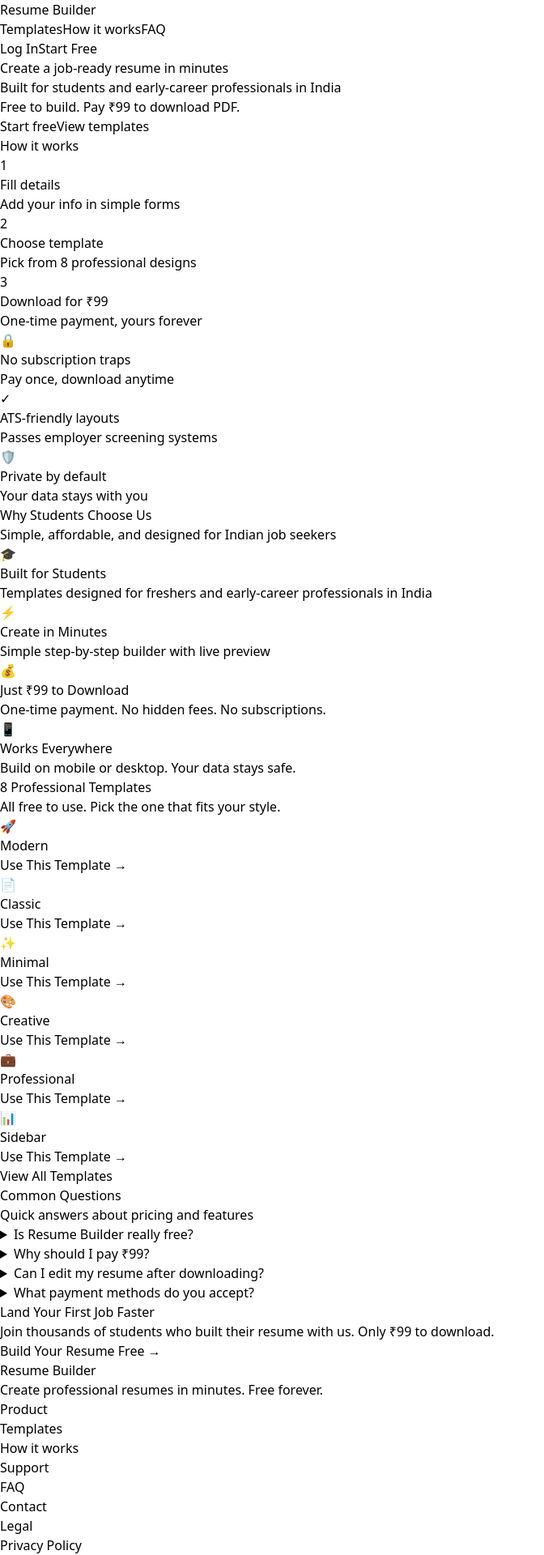
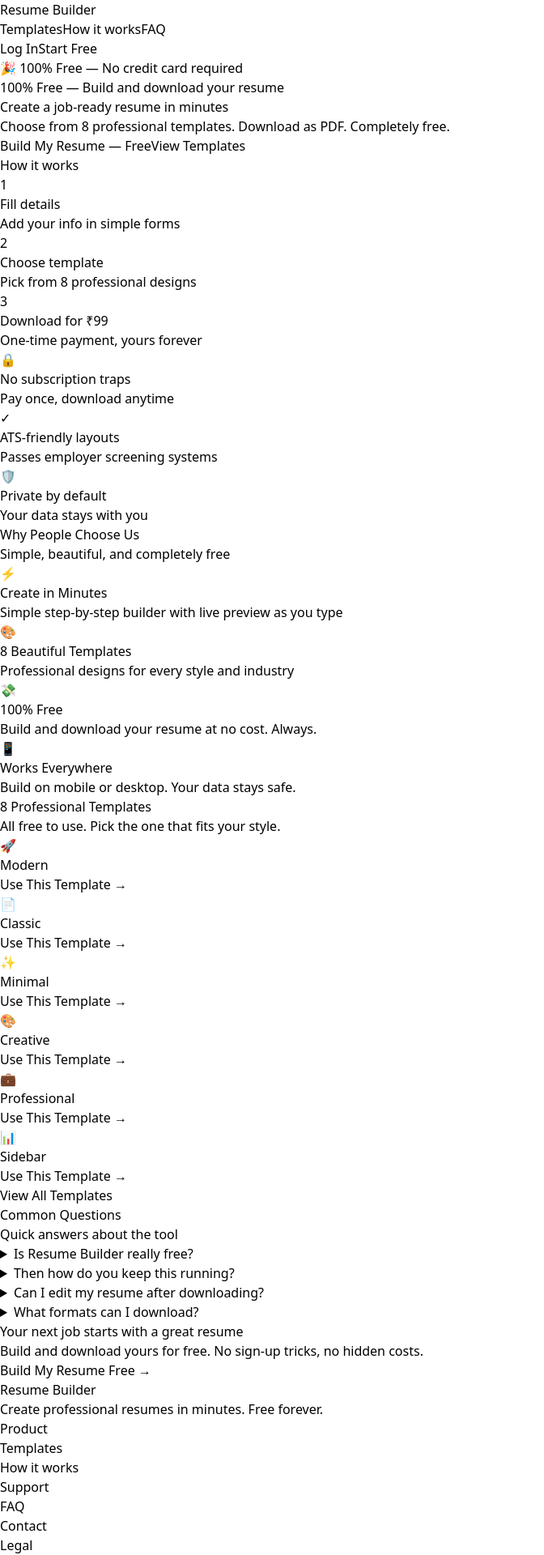
Before and after one commit to Msbroy1601/my-resume-builder, a React (Vite) app: page / in a window 1280 px wide. Shown: the top 1920 px of the page at 81% size, without its empty margins (0-672 px from the left). Built offline with nearby package versions, Linux system fonts and the light colour scheme; no server answers.

Commit message:
Update to free + buy me a coffee model

```diff
--- a/src/pages/Builder.jsx
+++ b/src/pages/Builder.jsx
@@ -223,49 +223,52 @@ function Builder() {
         </button>
 
         {/* Title */}
-        <div className="text-center mb-6">
-          <h2 className="text-2xl font-bold text-gray-900 mb-1">📥 Download Your Resume</h2>
-          <p className="text-gray-500 text-sm">One-time payment • No subscription</p>
+        <div className="text-center mb-5">
+          <div className="text-4xl mb-3">☕</div>
+          <h2 className="text-2xl font-bold text-gray-900 mb-2">This tool is completely free!</h2>
+          <p className="text-gray-600 text-base">If it helped you, buy me a coffee? 😊</p>
         </div>
 
-        {/* Amount */}
-        <div className="bg-gradient-to-r from-blue-50 to-indigo-50 rounded-xl p-4 text-center mb-6 border border-blue-100">
-          <p className="text-4xl font-bold text-blue-700">₹99</p>
-          <p className="text-sm text-gray-600 mt-1">PDF Download</p>
+        {/* Coffee suggestion */}
+        <div className="bg-amber-50 border border-amber-200 rounded-xl p-4 text-center mb-5">
+          <p className="text-amber-800 font-semibold text-sm">
+            💛 We recommend sending ₹99 or more
+          </p>
+          <p className="text-amber-600 text-xs mt-1">100% voluntary — totally up to you!</p>
         </div>
 
         {/* QR Code */}
         <div className="text-center mb-4">
           <p className="text-sm font-semibold text-gray-700 mb-3">
-            Scan QR code with any UPI app
+            Scan with any UPI app to tip
           </p>
           <div className="flex justify-center">
             <img
               src="/qr-code.jpg"
               alt="UPI QR Code"
-              className="w-48 h-48 object-contain border-2 border-gray-200 rounded-xl shadow-md"
+              className="w-44 h-44 object-contain border-2 border-gray-200 rounded-xl shadow-md"
             />
           </div>
         </div>
 
         {/* UPI ID */}
-        <div className="bg-gray-50 rounded-xl p-3 text-center mb-6 border border-gray-200">
+        <div className="bg-gray-50 rounded-xl p-3 text-center mb-5 border border-gray-200">
           <p className="text-xs text-gray-500 mb-1">UPI ID</p>
           <p className="text-base font-bold text-gray-900 select-all">baishaliroy11@ybl</p>
           <p className="text-xs text-gray-400 mt-1">PhonePe / GPay / Paytm / Any UPI app</p>
         </div>
 
-        {/* Confirm & Download button */}
+        {/* Download button */}
         <button
           onClick={triggerDownload}
           disabled={isDownloading}
           className={`w-full bg-gradient-to-r from-green-600 to-emerald-600 text-white py-4 px-6 rounded-xl font-bold text-lg hover:from-green-700 hover:to-emerald-700 transition shadow-lg flex items-center justify-center gap-2 ${isDownloading ? 'opacity-50 cursor-not-allowed' : ''}`}
         >
-          {isDownloading ? '⏳ Generating PDF...' : "✅ I've Paid — Download PDF"}
+          {isDownloading ? '⏳ Generating PDF...' : '📥 Download My Resume'}
         </button>
 
         <p className="text-center text-xs text-gray-400 mt-3">
-          After paying ₹99, click the button above to download your PDF
+          No payment needed to download — but your support means a lot! 🙏
         </p>
       </div>
     </div>
--- a/src/pages/Home.jsx
+++ b/src/pages/Home.jsx
@@ -19,19 +19,19 @@ function Home() {
 
   const features = [
     {
-      icon: '🎓',
-      title: 'Built for Students',
-      description: 'Templates designed for freshers and early-career professionals in India'
+      icon: '⚡',
+      title: 'Create in Minutes',
+      description: 'Simple step-by-step builder with live preview as you type'
     },
     {
-      icon: '⚡',
-      title: 'Create in Minutes',
-      description: 'Simple step-by-step builder with live preview'
+      icon: '🎨',
+      title: '8 Beautiful Templates',
+      description: 'Professional designs for every style and industry'
     },
     {
-      icon: '💰',
-      title: 'Just ₹99 to Download',
-      description: 'One-time payment. No hidden fees. No subscriptions.'
+      icon: '💸',
+      title: '100% Free',
+      description: 'Build and download your resume at no cost. Always.'
     },
     {
       icon: '📱',
@@ -43,19 +43,19 @@ function Home() {
   const faqs = [
     {
       question: 'Is Resume Builder really free?',
-      answer: 'Yes! Building and editing your resume is 100% free. You only pay ₹99 one-time when you want to download the final PDF. No subscriptions, no recurring charges.'
+      answer: 'Yes, completely! Building your resume and downloading the PDF is 100% free. No hidden fees, no subscriptions, no credit card required.'
     },
     {
-      question: 'Why should I pay ₹99?',
-      answer: 'Most resume builders charge ₹500-2000 or force monthly subscriptions. We charge just ₹99 once, and you can download your resume as many times as you want after payment.'
+      question: 'Then how do you keep this running?',
+      answer: 'This is a passion project! When you download your resume, we show a "buy me a coffee" prompt. If the tool helped you, a small voluntary tip of ₹99 or more keeps the lights on — but it\'s entirely optional.'
     },
     {
       question: 'Can I edit my resume after downloading?',
-      answer: 'Absolutely! Your resume is saved to your account. Come back anytime to make changes and download an updated version at no extra cost.'
+      answer: 'Absolutely! Your resume is saved to your browser. Come back anytime to make changes and download an updated version for free.'
     },
     {
-      question: 'What payment methods do you accept?',
-      answer: 'We accept all major payment methods via Razorpay: UPI, Cards, Net Banking, and Wallets. Safe and secure.'
+      question: 'What formats can I download?',
+      answer: 'You can download your resume as a PDF — the most widely accepted format for job applications.'
     }
   ]
 
@@ -118,14 +118,17 @@ function Home() {
 
       {/* Hero Section */}
       <section className="max-w-5xl mx-auto px-8 py-20 text-center">
+        <div className="inline-block bg-green-100 text-green-700 px-4 py-2 rounded-full text-sm font-semibold mb-6">
+          🎉 100% Free — No credit card required
+        </div>
         <h2 className="text-5xl font-bold text-gray-900 mb-6">
-          Create a job-ready resume in minutes
+          100% Free — Build and download your resume
         </h2>
         <p className="text-2xl text-gray-600 mb-4">
-          Built for students and early-career professionals in India
+          Create a job-ready resume in minutes
         </p>
-        <p className="text-xl text-gray-700 mb-12 font-medium">
-          Free to build. Pay ₹99 to download PDF.
+        <p className="text-lg text-gray-500 mb-12">
+          Choose from 8 professional templates. Download as PDF. Completely free.
         </p>
 
         <div className="flex items-center justify-center gap-4">
@@ -133,13 +136,13 @@ function Home() {
             to={currentUser ? "/templates" : "/signup"}
             className="inline-block bg-blue-600 text-white px-10 py-4 rounded-lg text-lg font-bold hover:bg-blue-700 transition"
           >
-            Start free
+            Build My Resume — Free
           </Link>
           <Link
             to="/templates"
             className="inline-block bg-white text-blue-600 px-10 py-4 rounded-lg text-lg font-bold hover:bg-gray-50 transition border-2 border-blue-600"
           >
-            View templates
+            View Templates
           </Link>
         </div>
       </section>
@@ -156,10 +159,10 @@ function Home() {
       <section className="bg-white py-16">
         <div className="max-w-6xl mx-auto px-8">
           <h2 className="text-3xl font-bold text-gray-900 mb-4 text-center">
-            Why Students Choose Us
+            Why People Choose Us
           </h2>
           <p className="text-lg text-gray-600 mb-12 text-center">
-            Simple, affordable, and designed for Indian job seekers
+            Simple, beautiful, and completely free
           </p>
 
           <div className="grid grid-cols-1 md:grid-cols-2 lg:grid-cols-4 gap-8">
@@ -225,7 +228,7 @@ function Home() {
             Common Questions
           </h2>
           <p className="text-lg text-gray-600 mb-12 text-center">
-            Quick answers about pricing and features
+            Quick answers about the tool
           </p>
 
           <div className="space-y-4">
@@ -247,16 +250,16 @@ function Home() {
       <section className="bg-blue-600 py-16">
         <div className="max-w-3xl mx-auto px-8 text-center">
           <h2 className="text-4xl font-bold text-white mb-4">
-            Land Your First Job Faster
+            Your next job starts with a great resume
           </h2>
           <p className="text-xl text-blue-100 mb-8">
-            Join thousands of students who built their resume with us. Only ₹99 to download.
+            Build and download yours for free. No sign-up tricks, no hidden costs.
           </p>
           <Link
             to={currentUser ? "/templates" : "/signup"}
             className="inline-block bg-white text-blue-600 px-10 py-4 rounded-lg text-lg font-bold hover:bg-gray-100 transition"
           >
-            Build Your Resume Free →
+            Build My Resume Free →
           </Link>
         </div>
       </section>
```
